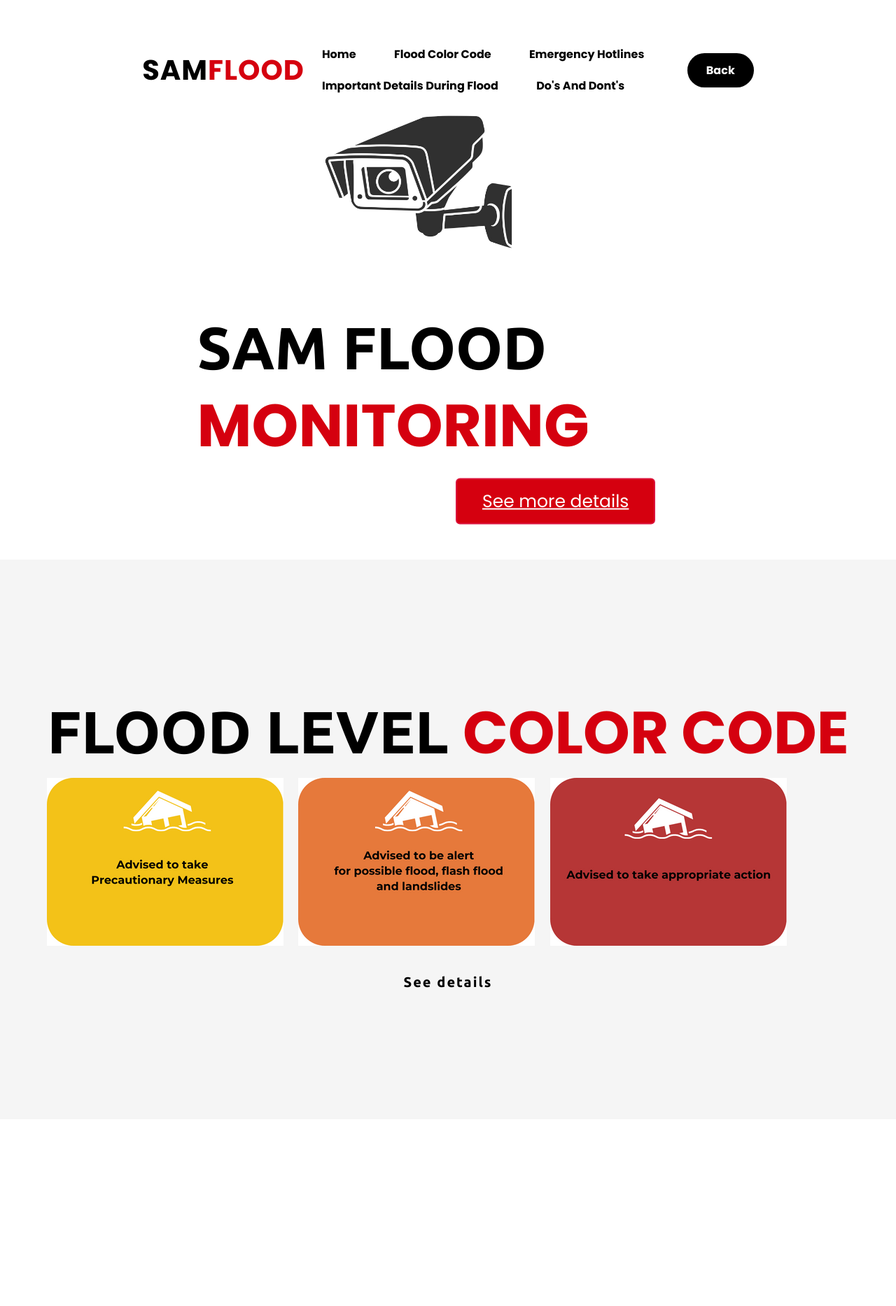
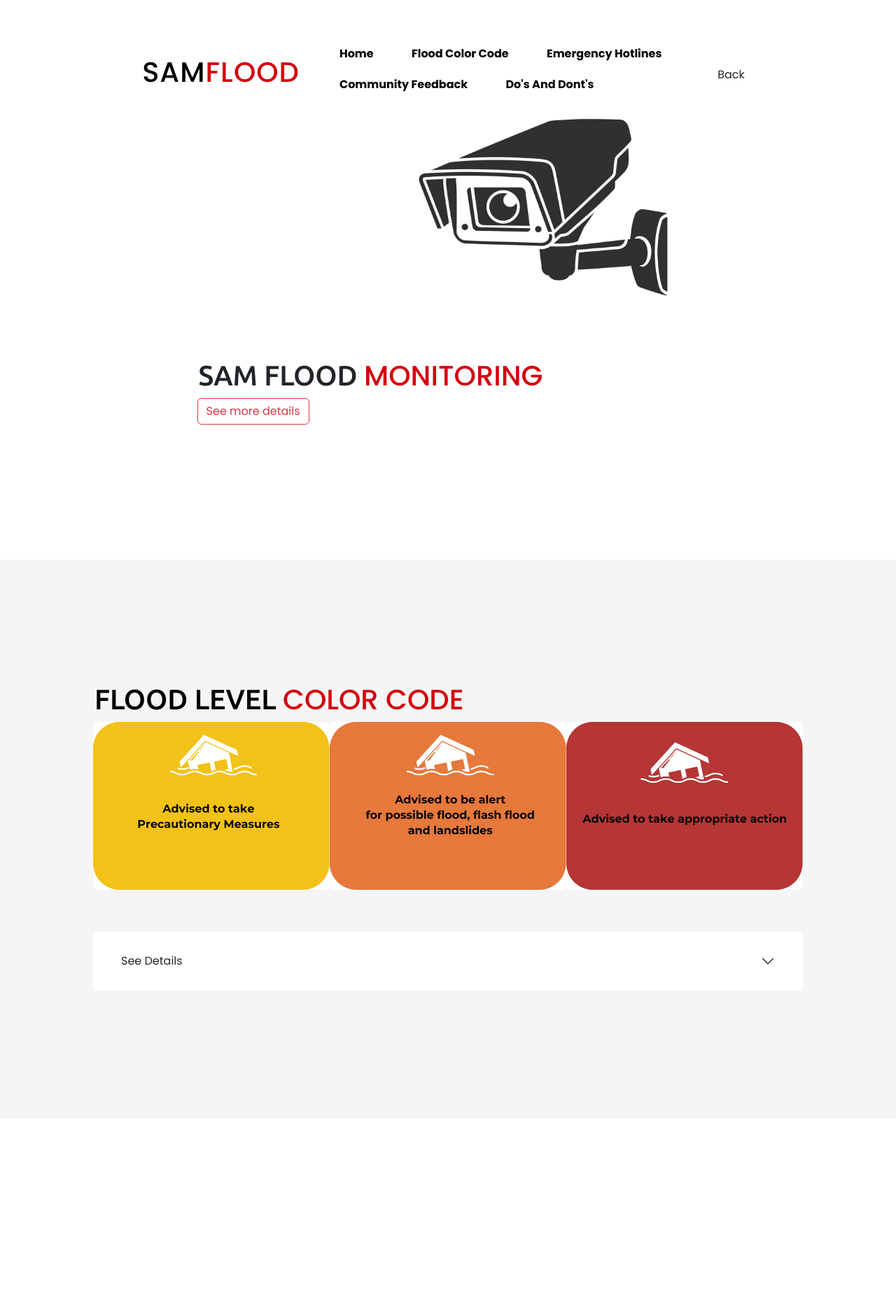
Before and after one commit to Aloysiusss/flood-website, a PHP site: page / in a window 1280 px wide. Shown: the top 1867 px of the page at 70% size. Run offline with PHP 8.4, Linux system fonts and the light colour scheme.

Commit message:
Accordion and table

```diff
--- a/index.html
+++ b/index.html
@@ -13,7 +13,11 @@
     <script src="https://cdnjs.cloudflare.com/ajax/libs/OwlCarousel2/2.3.4/owl.carousel.min.js"></script>
     <link rel="stylesheet"
         href="https://cdnjs.cloudflare.com/ajax/libs/OwlCarousel2/2.3.4/assets/owl.carousel.min.css" />
-
+    <link href="https://cdn.jsdelivr.net/npm/bootstrap@5.3.3/dist/css/bootstrap.min.css" rel="stylesheet"
+        integrity="sha384-QWTKZyjpPEjISv5WaRU9OFeRpok6YctnYmDr5pNlyT2bRjXh0JMhjY6hW+ALEwIH" crossorigin="anonymous">
+    <script src="https://cdn.jsdelivr.net/npm/bootstrap@5.3.3/dist/js/bootstrap.bundle.min.js"
+        integrity="sha384-YvpcrYf0tY3lHB60NNkmXc5s9fDVZLESaAA55NDzOxhy9GkcIdslK1eN7N6jIeHz"
+        crossorigin="anonymous"></script>
     <link rel="stylesheet" href="https://cdnjs.cloudflare.com/ajax/libs/font-awesome/6.4.2/css/brands.min.css"
         integrity="sha512-W/zrbCncQnky/EzL+/AYwTtosvrM+YG/V6piQLSe2HuKS6cmbw89kjYkp3tWFn1dkWV7L1ruvJyKbLz73Vlgfg=="
         crossorigin="anonymous" referrerpolicy="no-referrer" />
@@ -30,7 +34,7 @@
                     <li><a href="#home">Home</a></li>
                     <li><a href="#flood">Flood Color Code</a></li>
                     <li><a href="#emerg">Emergency Hotlines</a></li>
-                    <li><a href="#imports">Important Details During Flood</a></li>
+                    <li><a href="#imports">Community Feedback</a></li>
                     <li><a href="#dosndonts">Do's and Dont's</a></li>
                 </ul>
                 <!-- Link to login page -->
@@ -38,10 +42,16 @@
             </nav>
         </header>
         <section id="home"></section>
+
         <section id="flood"></section>
-        <section id="emerg">EMERGENCY</section>
-        <section id="imports">IMPORTANT</section>
-        <section id="dosndonts">DO'S AND DONT'S</section>
+
+        <section id="emerg">
+            <div>
+                <p><img src="conts.png" class="rounded float-start"></p>
+            </div>
+        </section>
+        <section id="imports">COMMUNITY FEEDBACK</section>
+        <section id="dosndonts">IMPORTANT THINGS</section>
 
         <script src="script.js"></script>
 
@@ -52,7 +62,7 @@
         <div class="content">
             <h1>SAM FLOOD <span>MONITORING</span></h1>
             <div class="end">
-                <a href="#">See more details</a>
+                <button type="button" class="btn btn-outline-danger" href="#">See more details</button>
             </div>
         </div>
     </div>
@@ -62,11 +72,57 @@
         <div class="max-width">
             <h1>FLOOD LEVEL <span>COLOR CODE</span></h1>
             <div>
-                <img src="Yellow Front.png"  class="rounded float-start" alt="...">
-                <img src="Orange Front.png" class="rounded mx-auto d-block" alt="...">
-                <img src="Red Front.png"  class="rounded float-end" alt="...">
+                <img src="Yellow Front.png" class="rounded float-start" alt="...">
+                <img src="Red Front.png" class="rounded float-end" alt="...">
+                <img src="Orange Front.png" class="rounded float-end" alt="...">
             </div>
-            <h4 class="details">See details</h4>
+            <br>
+            <br>
+            <h4 class="details">
+                <div class="accordion accordion-flush" id="accordionFlushExample">
+                    <div class="accordion-item">
+                        <h2 class="accordion-body">
+                            <button class="accordion-button collapsed" type="button" data-bs-toggle="collapse"
+                                data-bs-target="#flush-collapseOne" aria-expanded="false"
+                                aria-controls="flush-collapseOne">
+                                See Details
+                            </button>
+                        </h2>
+                        <div id="flush-collapseOne" class="accordion-collapse collapse"
+                            data-bs-parent="#accordionFlushExample">
+                            <div class="accordion-body">
+                                <table class="table table-dark table-sm">
+                                    <thead>
+                                        <tr>
+                                            <th scope="col">Color</th>
+                                            <th scope="col">Description</th>
+                                            <th scope="col">Forecast</th>
+                                        </tr>
+                                    </thead>
+                                    <tbody class="table-group-divider">
+                                        <tr>
+                                            <th scope="row"><img src="yellow.png" width="120px"></th>
+                                            <td>des</td>
+                                            <td>fc</td>
+                                        </tr>
+                                        <tr>
+                                            <th scope="row"><img src="orange.png" width="120px"></th>
+                                            <td>des</td>
+                                            <td>fc</td>
+                                        </tr>
+                                        <tr>
+                                            <th scope="row"><img src="redd.png" width="120px"></th>
+                                            <td>des </td>
+                                            <td>fc </td>
+                                        </tr>
+                                    </tbody>
+                                </table>
+                            </div>
+                        </div>
+                    </div>
+                </div>
+        </div>
+        </h4>
         </div>
     </section>
 
--- a/style.css
+++ b/style.css
@@ -124,11 +124,8 @@ section:nth-child(odd) {
 
 }
 
-.end{
-	position: absolute;
-	top: 115%;
-	left: 37%;
-	transform: translateY(-50%);
+.btn-outline-danger{
+	input
 }
 
 .center {
@@ -145,16 +142,18 @@ section:nth-child(odd) {
   background-position: center;
   position: absolute;
   top: 19%;
-  left: 35%;
-  width: 300px;
+  left: 45%;
+  width: 400px;
 }
 
 h1{
 	color: black;
-	margin: 0px 0px 10px;
+	margin: 3px 2px 10px;
+	top: 500%;
 	font-size: 85px;
 	margin-bottom: 0px;
 	font-family: 'Ubuntu', sans-serif;
+	left: 45%;
 }
 
 h4{
@@ -162,6 +161,7 @@ h4{
 	letter-spacing: 2px;
 	font-size: 20px;
 	font-family: 'Ubuntu', sans-serif;
+	text-align: center;
 
 }
 .content a{
@@ -266,7 +266,7 @@ h4{
 }
 
 .details {
-    text-align: center;
+    text-align: justify;
 }
 
 
@@ -282,3 +282,54 @@ h4{
     text-align: justify;
     font-size: 20px;
 }
+
+.accordion-button {
+	background-color: #d5000e3a; /* Blue color */
+	color: white;
+	border: 2px solid red;
+	padding: 10px 20px;
+	border-radius: 5px;
+	cursor: pointer;
+	display: flex;
+	justify-content: center;
+	align-items: center;
+}
+
+/* Style for the accordion button when hovered */
+.accordion-button:hover {
+	background-color: #d5000f;
+}
+
+.accordion-button:active {
+	background-color: rgba(220, 20, 60, 0.349); /* Red color when active */
+}
+.table-dark {
+	background-color: #343a40;
+	color: #fff;
+	font-size: 14px; /* Set font size for table content */
+}
+
+/* Style for table header */
+.table-dark th {
+	border: none;
+	font-size: 18px; /* Set larger font size for headers */
+}
+
+/* Style for table body */
+.table-dark td,
+.table-dark th,
+.table-dark thead th {
+	border-color: #ffffff;
+}
+
+/* Style for table rows */
+.table-dark tbody tr:nth-of-type(odd) {
+	background-color: #A8A9AB;
+}
+
+/* Style for image */
+.table-dark img {
+	display: block;
+	margin: auto;
+	align-content: center;
+}
```
Also changed, not shown: conts.png (added).
